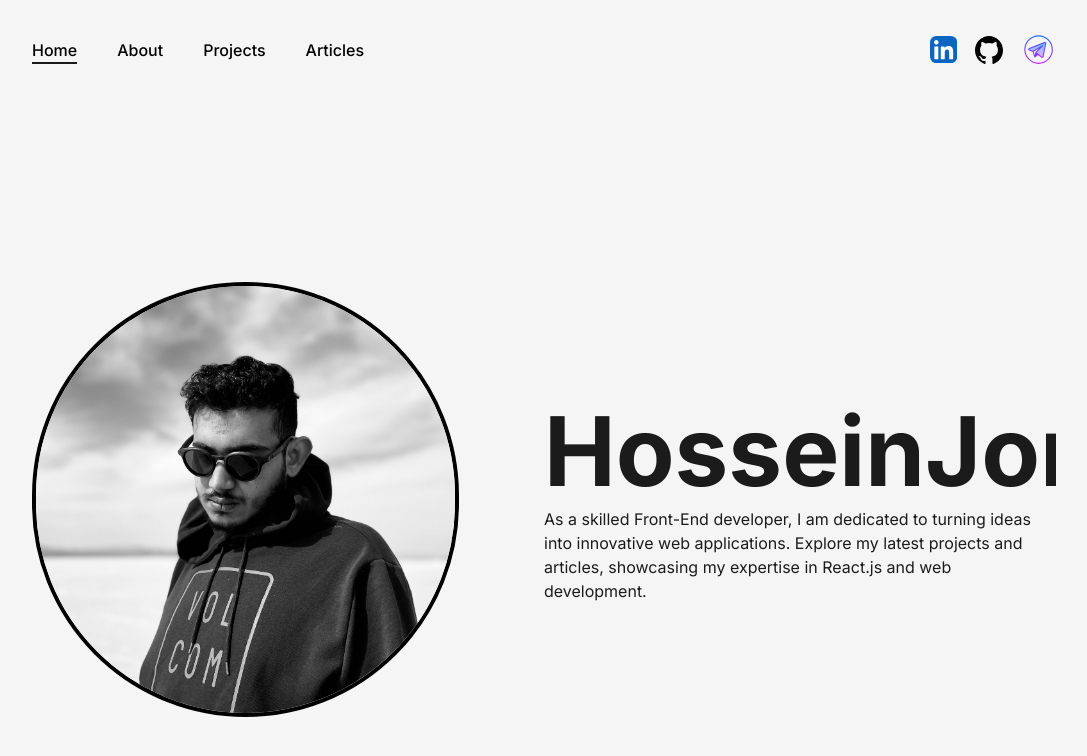
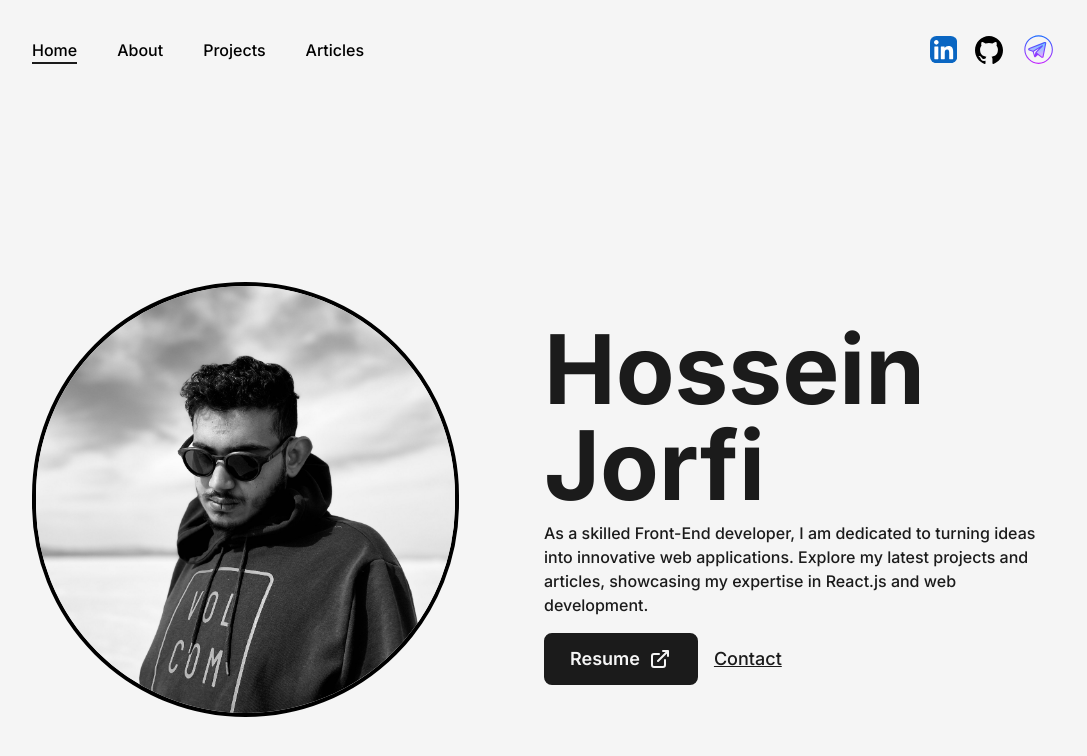
Before and after one commit to hossein-jorfi/portfolio-website, a Next.js app: page / in a window 1280 px wide. Shown: the top 756 px of the page, without its empty margins (96-1183 px from the left). Built offline with nearby package versions, Linux system fonts and the light colour scheme.

Commit message:
CV file added for download

```diff
--- a/src/app/page.tsx
+++ b/src/app/page.tsx
@@ -1,22 +1,44 @@
 import Image from "next/image";
-import picture from "../../public/images/developer-pic-1.png";
 import picture2 from "../../public/images/myPic.jpg";
 import AnimatedText from "@/components/AnimatedText";
+import Link from "next/link";
+import { LinkArrow } from "@/components/Icons";
 
 function Home() {
   return (
     <div className="flex items-center text-dark w-full min-h-screen z-0 bg-light px-32 2xl:container">
       <div className="flex items-center justify-between w-full">
         <div className="w-1/2 rounded-full full ">
-          <Image src={picture2} alt="profile" className="w-5/6 rounded-full h-auto border-4 border-black" />
+          <Image
+            src={picture2}
+            alt="profile"
+            className="w-5/6 rounded-full h-auto border-4 border-black"
+          />
         </div>
-        <div className="w-1/2">
-          <AnimatedText className="" title="Hossein Jorfi" />
-          <p className="">
+        <div className="w-1/2 flex flex-col items-center self-center">
+          <AnimatedText className="text-left" title="Hossein Jorfi" />
+          <p className="font-medium text-base">
             As a skilled Front-End developer, I am dedicated to turning ideas
             into innovative web applications. Explore my latest projects and
             articles, showcasing my expertise in React.js and web development.
           </p>
+          <div className="flex items-center self-start mt-4">
+            <Link
+              target="_blank"
+              download={true}
+              href="/CV.pdf"
+              className="flex items-center bg-dark text-light p-2.5 px-6 rounded-lg font-semibold text-lg hover:bg-light hover:text-dark border-2 border-dark"
+            >
+              Resume <LinkArrow className="ml-2" />
+            </Link>
+            <Link
+              href="mailto:hosseinjorfi81@gmail.com"
+              target="_blank"
+              className="ml-4 font-medium text-dark underline text-lg"
+            >
+              Contact
+            </Link>
+          </div>
         </div>
       </div>
     </div>
--- a/src/components/AnimatedText.tsx
+++ b/src/components/AnimatedText.tsx
@@ -1,5 +1,32 @@
-import { spawn } from "child_process";
-import React from "react";
+"use client";
+import { motion } from "framer-motion";
+
+const quote = {
+  initial: {
+    opacity: 1,
+  },
+  animate: {
+    opacity: 1,
+    transition: {
+      delay: 0.5,
+      staggerChildren: 0.08,
+    },
+  },
+};
+
+const singleWorld = {
+  initial: {
+    opacity: 0,
+    y: 50,
+  },
+  animate: {
+    opacity: 1,
+    y: 0,
+    transition: {
+      duration: 1,
+    },
+  },
+};
 
 const AnimatedText = ({
   title,
@@ -12,13 +39,22 @@ const AnimatedText = ({
     <div
       className={`w-full mx-auto py-2 flex justify-between items-center text-center overflow-hidden ${className}`}
     >
-      <h1
-        className={`inline-block w-full text-dark font-bold capitalize text-8xl ${className}`}
+      <motion.h1
+        variants={quote}
+        initial="initial"
+        animate="animate"
+        className={`inline-block w-full text-dark font-bold capitalize text-xl sm:text-5xl md:text-6xl xl:text-8xl ${className}`}
       >
         {title.split(" ").map((item: string, index: number) => (
-          <span key={index}>{item}</span>
+          <motion.span
+            variants={singleWorld}
+            key={index}
+            className="inline-block"
+          >
+            {item}
+          </motion.span>
         ))}
-      </h1>
+      </motion.h1>
     </div>
   );
 };
```
Also changed, not shown: 1 other file (tests, documents, lock files or other folders).
